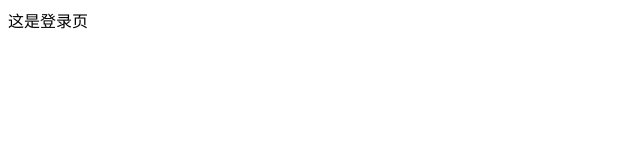
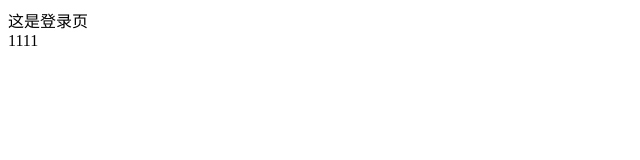
Before and after one commit to laimu666/shvue3-project, a Vue app: page /#/login in a window 1280 px wide. Shown: the top 160 px of the page, without its empty margins (0-640 px from the left). Built offline with nearby package versions, Linux system fonts and the light colour scheme.

Commit message:
集成vue-router和vuex

```diff
--- a/package.json
+++ b/package.json
@@ -8,7 +8,8 @@
   },
   "dependencies": {
     "vue": "^3.2.6",
-    "vue-router": "4"
+    "vue-router": "4",
+    "vuex": "^4.0.2"
   },
   "devDependencies": {
     "@vitejs/plugin-vue": "^1.6.0",
--- a/src/main.ts
+++ b/src/main.ts
@@ -1,10 +1,12 @@
 import { createApp } from 'vue'
 import App from './App.vue'
-import initRouter from './router'
+import { initRouter } from './router'
+import { initVuex } from './store'
 
 function initApp() {
   const app = createApp(App)
   initRouter(app)
+  initVuex(app)
   app.mount('#app')
 }
 
--- a/src/router/index.ts
+++ b/src/router/index.ts
@@ -18,6 +18,6 @@ const router = createRouter({
   routes
 })
 
-export default function initRouter(app: App) {
+export function initRouter(app: App) {
   app.use(router)
 }
--- /dev/null
+++ b/src/store/index.ts
@@ -0,0 +1,32 @@
+import type { InjectionKey } from 'vue'
+import { createStore, useStore as baseUseStore, Store } from 'vuex'
+import type { App } from 'vue'
+
+export interface State {
+  count: number
+  name: string
+}
+
+export const key: InjectionKey<Store<State>> = Symbol('key')
+
+export const store = createStore<State>({
+  state: {
+    count: 0,
+    name: '1111'
+  },
+  mutations: {
+    increment (state) {
+      state.count++
+    }
+  }
+})
+
+// 定义自己的 `useStore` 组合式函数
+export function useStore () {
+  return baseUseStore(key)
+}
+
+export function initVuex(app: App) {
+  // 传入 injection key
+  app.use(store, key)
+}
--- a/src/views/login/Login.vue
+++ b/src/views/login/Login.vue
@@ -1,9 +1,13 @@
 <template>
 <div>这是登录页</div>
+<div>{{name}}</div>
 </template>
 
 <script lang='ts' setup>
-
+import { computed } from 'vue'
+import { useStore } from '../../store'
+const store = useStore()
+const name = computed(() => store.state.name)
 </script>
 
 <style scoped lang='scss'>
```
Also changed, not shown: 1 other file (tests, documents, lock files or other folders).
